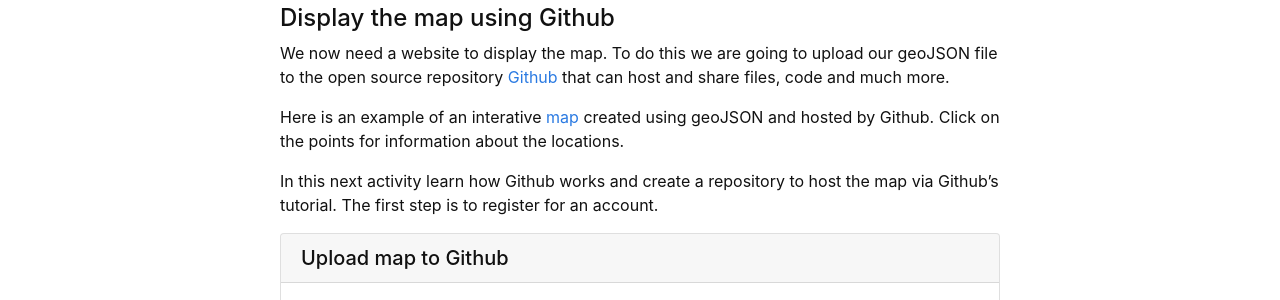
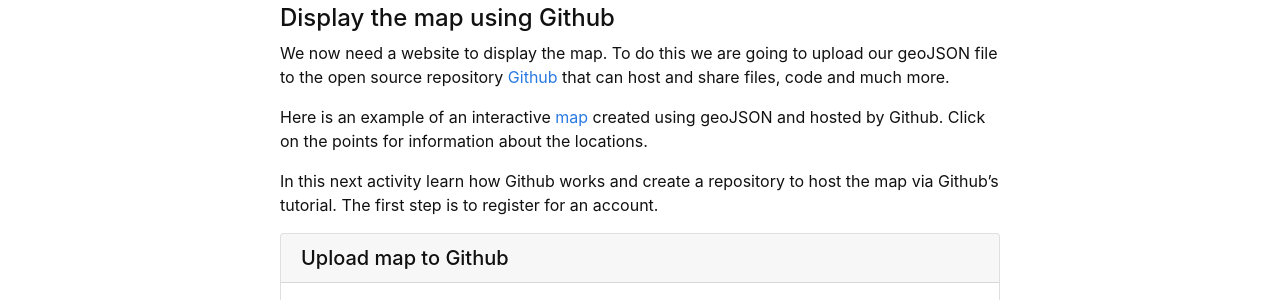
Before and after one commit to GULibrarySandbox/advanced-data-wrangle-old, a Jekyll site: the page built from content/6-lesson.md, in a window 1280 px wide. Shown: the part 884-1184 px from the top of the page. Built offline with Jekyll 4.4.1, drawn with Linux system fonts in a browser that asks for light colours.

Commit message:
Update 6-lesson.md

```diff
--- a/content/6-lesson.md
+++ b/content/6-lesson.md
@@ -23,14 +23,14 @@ GeoJSON data must follow a structured format, and the file name may end with eit
 - Untick  `Show style properties`  and save
 - Save file as GEOJSON file into downloads.{% endcapture %} {% include card.md header="Map to GEOJSON" text=text %}
 
-{% include button.md text="Watch video" link="https://vimeo.com/412607607/08380e8150" color="info" %}
+{% include button.md text="Watch video" link="   " color="info" %}
 
 ----
 #### Display the map using Github
 
 We now need a website to display the map.  To do this we are going to upload our geoJSON file to the open source repository [Github](https://github.com/) that can host and share files, code and much more.
 
-Here is an example of an interative [map](https://github.com/stapletonsl/ClassData2019/blob/master/OzUnis.geojson) created using geoJSON and hosted by Github. Click on the points for information about the locations.
+Here is an example of an interactive [map](https://github.com/stapletonsl/ClassData2019/blob/master/OzUnis.geojson) created using geoJSON and hosted by Github. Click on the points for information about the locations.
 
 In this next activity learn how Github works and create a repository to host the map via Github's tutorial. The first step is to register for an account.
 
```
